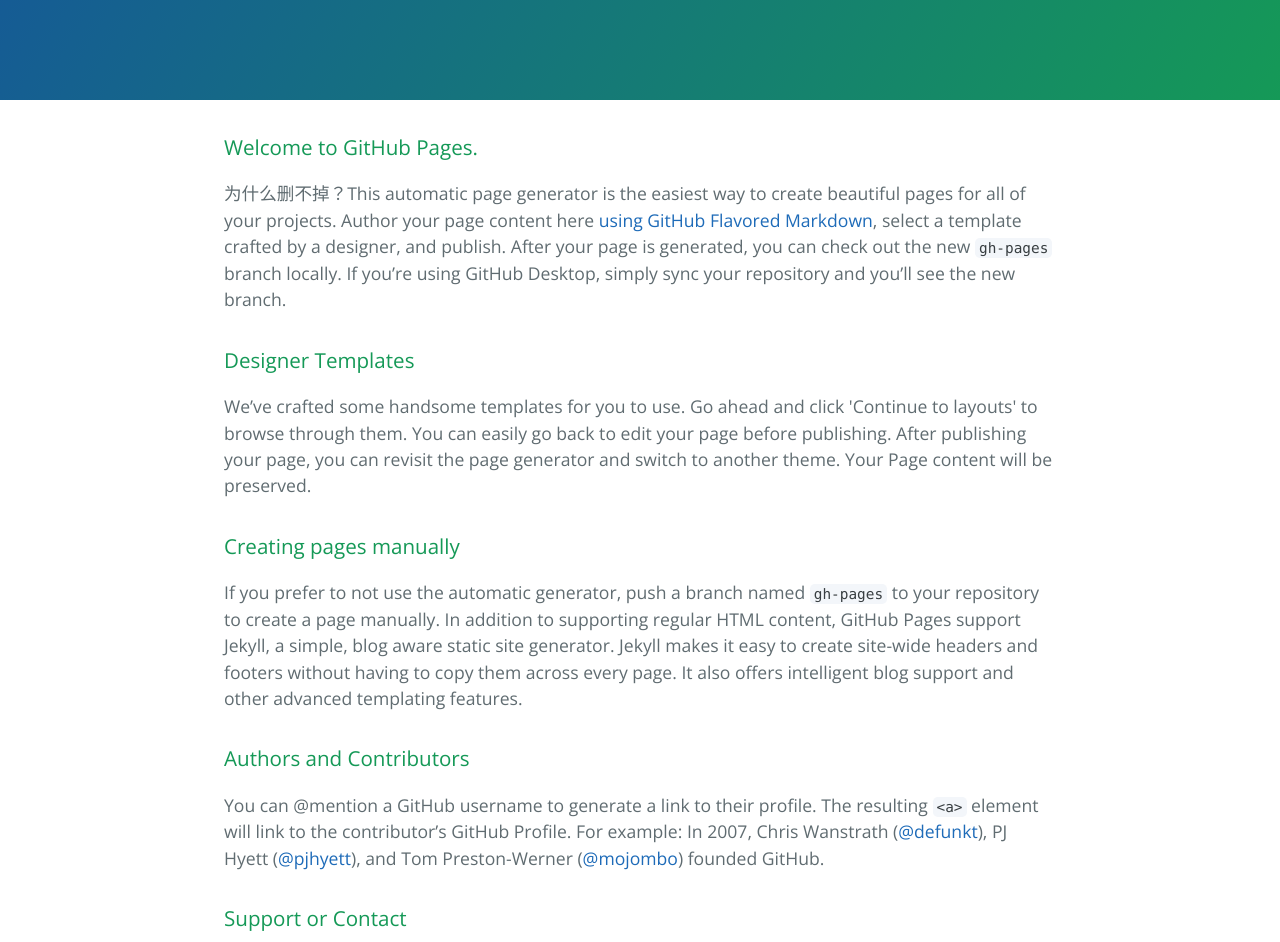
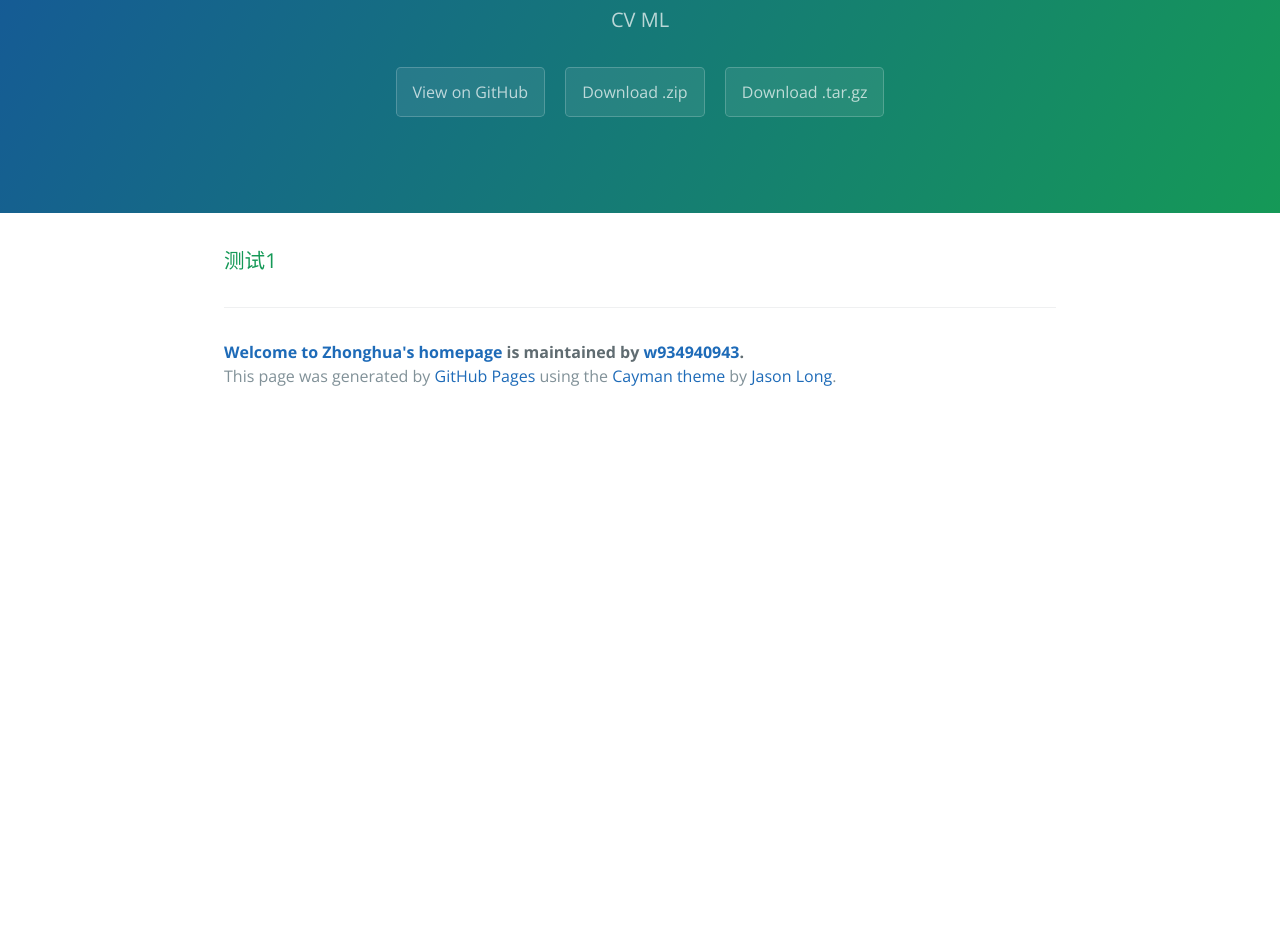
Before and after one commit to w934940943/Zhonghua.github.io, a plain HTML site: page index.html in a window 1280 px wide. Shown: the part 170-1112 px from the top of the page. After the commit the page ends 800 px from the top, so only its background shows below. Drawn offline with nearby package versions, Linux system fonts and the light colour scheme.

```diff
--- a/index.html
+++ b/index.html
@@ -2,7 +2,7 @@
 <html lang="en-us">
   <head>
     <meta charset="UTF-8">
-    <title>Zhonghua's homepage.GitHub.io by w934940943</title>
+    <title>Welcome to Zhonghua&#39;s homepage by w934940943</title>
     <meta name="viewport" content="width=device-width, initial-scale=1">
     <link rel="stylesheet" type="text/css" href="stylesheets/normalize.css" media="screen">
     <link href='https://fonts.googleapis.com/css?family=Open+Sans:400,700' rel='stylesheet' type='text/css'>
@@ -11,39 +11,19 @@
   </head>
   <body>
     <section class="page-header">
-      <h1 class="project-name">Zhonghua.GitHub.io</h1>
-      <h2 class="project-tagline"></h2>
-
+      <h1 class="project-name">Welcome to Zhonghua&#39;s homepage</h1>
+      <h2 class="project-tagline">CV ML</h2>
+      <a href="https://github.com/w934940943/Zhonghua.github.io" class="btn">View on GitHub</a>
+      <a href="https://github.com/w934940943/Zhonghua.github.io/zipball/master" class="btn">Download .zip</a>
+      <a href="https://github.com/w934940943/Zhonghua.github.io/tarball/master" class="btn">Download .tar.gz</a>
     </section>
 
     <section class="main-content">
       <h3>
-<a id="可以删点吗？welcome-to-github-pages" class="anchor" href="#welcome-to-github-pages" aria-hidden="true"><span aria-hidden="true" class="octicon octicon-link"></span></a>Welcome to GitHub Pages.</h3>
-
-<p>为什么删不掉？This automatic page generator is the easiest way to create beautiful pages for all of your projects. Author your page content here <a href="https://guides.github.com/features/mastering-markdown/">using GitHub Flavored Markdown</a>, select a template crafted by a designer, and publish. After your page is generated, you can check out the new <code>gh-pages</code> branch locally. If you’re using GitHub Desktop, simply sync your repository and you’ll see the new branch.</p>
-
-<h3>
-<a id="designer-templates" class="anchor" href="#designer-templates" aria-hidden="true"><span aria-hidden="true" class="octicon octicon-link"></span></a>Designer Templates</h3>
-
-<p>We’ve crafted some handsome templates for you to use. Go ahead and click 'Continue to layouts' to browse through them. You can easily go back to edit your page before publishing. After publishing your page, you can revisit the page generator and switch to another theme. Your Page content will be preserved.</p>
-
-<h3>
-<a id="creating-pages-manually" class="anchor" href="#creating-pages-manually" aria-hidden="true"><span aria-hidden="true" class="octicon octicon-link"></span></a>Creating pages manually</h3>
-
-<p>If you prefer to not use the automatic generator, push a branch named <code>gh-pages</code> to your repository to create a page manually. In addition to supporting regular HTML content, GitHub Pages support Jekyll, a simple, blog aware static site generator. Jekyll makes it easy to create site-wide headers and footers without having to copy them across every page. It also offers intelligent blog support and other advanced templating features.</p>
-
-<h3>
-<a id="authors-and-contributors" class="anchor" href="#authors-and-contributors" aria-hidden="true"><span aria-hidden="true" class="octicon octicon-link"></span></a>Authors and Contributors</h3>
-
-<p>You can @mention a GitHub username to generate a link to their profile. The resulting <code>&lt;a&gt;</code> element will link to the contributor’s GitHub Profile. For example: In 2007, Chris Wanstrath (<a href="https://github.com/defunkt" class="user-mention">@defunkt</a>), PJ Hyett (<a href="https://github.com/pjhyett" class="user-mention">@pjhyett</a>), and Tom Preston-Werner (<a href="https://github.com/mojombo" class="user-mention">@mojombo</a>) founded GitHub.</p>
-
-<h3>
-<a id="support-or-contact" class="anchor" href="#support-or-contact" aria-hidden="true"><span aria-hidden="true" class="octicon octicon-link"></span></a>Support or Contact</h3>
-
-<p>Having trouble with Pages? Check out our <a href="https://help.github.com/pages">documentation</a> or <a href="https://github.com/contact">contact support</a> and we’ll help you sort it out.</p>
+<a id="测试1" class="anchor" href="#%E6%B5%8B%E8%AF%951" aria-hidden="true"><span aria-hidden="true" class="octicon octicon-link"></span></a>测试1</h3>
 
       <footer class="site-footer">
-        <span class="site-footer-owner"><a href="https://github.com/w934940943/Zhonghua.github.io">Zhonghua.GitHub.io</a> is maintained by <a href="https://github.com/w934940943">w934940943</a>.</span>
+        <span class="site-footer-owner"><a href="https://github.com/w934940943/Zhonghua.github.io">Welcome to Zhonghua&#39;s homepage</a> is maintained by <a href="https://github.com/w934940943">w934940943</a>.</span>
 
         <span class="site-footer-credits">This page was generated by <a href="https://pages.github.com">GitHub Pages</a> using the <a href="https://github.com/jasonlong/cayman-theme">Cayman theme</a> by <a href="https://twitter.com/jasonlong">Jason Long</a>.</span>
       </footer>
```
Also changed, not shown: params.json (+1 -1 lines).
